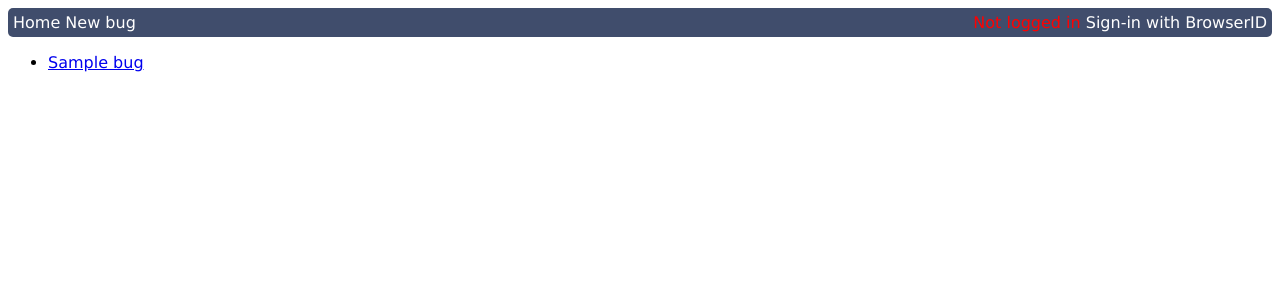
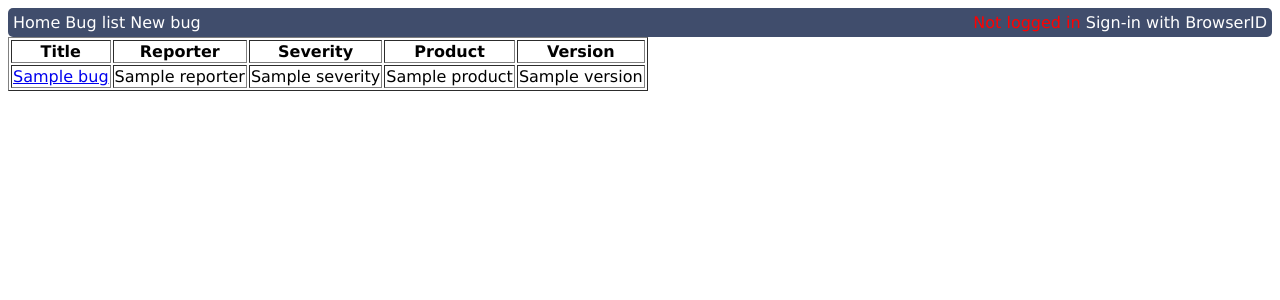
Before and after one commit to benjaminp/mozugs, a Python web app: template templates/list_bugs.html in a window 1280 px wide. Shown: the top 300 px of the page. Run offline with Jinja, Linux system fonts and the light colour scheme; the template is opened without the code that fills it: most values are stand-ins (such as "Sample title", 1, 10 or a date in 2020); some libraries are stand-ins or nearby versions.

Commit message:
table for list view

```diff
--- a/mozugs/models.py
+++ b/mozugs/models.py
@@ -10,7 +10,7 @@ class User(ModelBase):
     __tablename__ = "users"
 
     id = Column(Integer, primary_key=True)
-    name = Column(String)
+    name = Column(String) # TODO
     email = Column(String, unique=True)
 
     def __init__(self, email):
@@ -18,6 +18,9 @@ class User(ModelBase):
 
     def __repr__(self):
         return "<User(%s)>" % self.name
+
+    def __str__(self):
+        return str(self.email)
 
 
 class AuthSession(ModelBase):
--- a/templates/base.html
+++ b/templates/base.html
@@ -16,6 +16,7 @@
 <header>
 <nav>
 <a class="nav-url" href="{{ url_for('index') }}">Home</a>
+<a class="nav-url" href="{{ url_for('list_bugs') }}">Bug list</a>
 <a class="nav-url" href="{{ url_for('new_bug') }}">New bug</a>
 </nav>
 <div class="login-box">
--- a/templates/list_bugs.html
+++ b/templates/list_bugs.html
@@ -2,10 +2,23 @@
 {% block title %}Bugs{% endblock %}
 {% block content %}
 
-<ul>
+<table border="1">
+    <tr>
+        <th>Title</th>
+        <th>Reporter</th>
+        <th>Severity</th>
+        <th>Product</th>
+        <th>Version</th>
+    </tr>
     {% for bug in bugs %}
-        <li><a href="{{ url_for('view_bug', bugid=bug.id) }}">{{ bug.title }}</a></li>
+        <tr>
+            <td><a href="{{ url_for('view_bug', bugid=bug.id) }}">{{ bug.title }}</a></td>
+            <td>{{ bug.reporter|e }}</td>
+            <td>{{ bug.severity }}</td>
+            <td>{{ bug.product }}</td>
+            <td>{{ bug.version }}</td>
+        </tr>
     {% endfor %}
-</ul>
+</table>
 
 {% endblock %}
```
